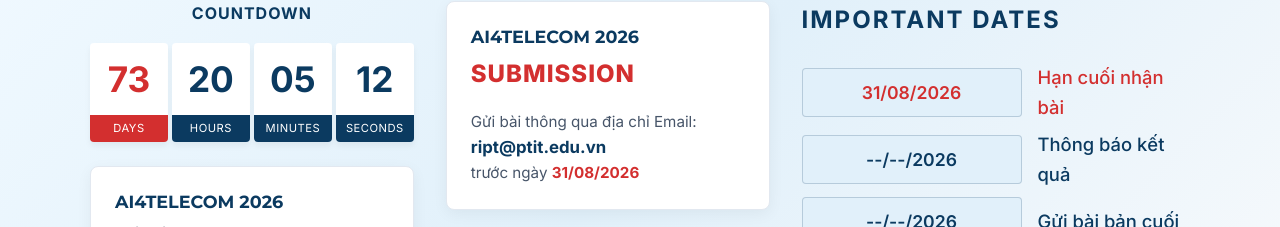
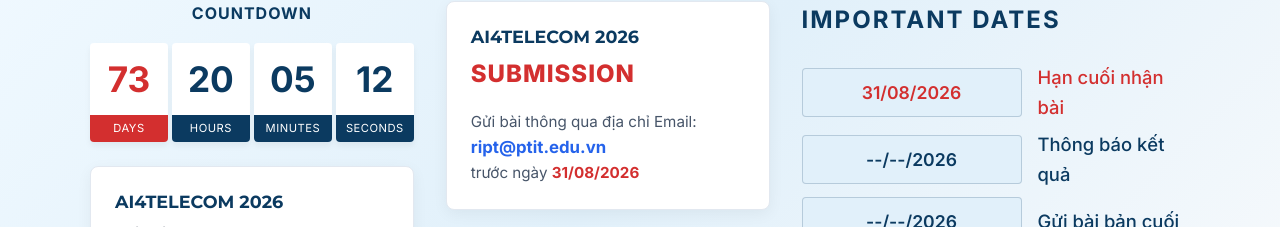
Before and after one commit to VuTienDatz/LandingPage, a Next.js app: page / in a window 1280 px wide. Shown: the part 864-1091 px from the top of the page. Built offline with nearby package versions, Linux system fonts and the light colour scheme.

Commit message:
Fix gmail

```diff
--- a/src/components/ContentSection.tsx
+++ b/src/components/ContentSection.tsx
@@ -110,7 +110,7 @@
             </div>
             <div style={{fontSize: '0.9rem', width: '100%', color: '#000', textAlign: 'center', lineHeight: '1.6'}}>
               <p><strong>TS. Nguyễn Huy Trung</strong></p>
-              <p>Email: <a href="mailto:trungnh@ptit.edu.vn" style={{color: 'var(--ptit-red)'}}>trungnh@ptit.edu.vn</a></p>
+              <p>Email: <a href="https://mail.google.com/mail/?view=cm&fs=1&to=trungnh@ptit.edu.vn" target="_blank" rel="noopener noreferrer" style={{color: '#2563eb', textDecoration: 'none'}}>trungnh@ptit.edu.vn</a></p>
             </div>
           </div>
 
--- a/src/components/FooterSection.tsx
+++ b/src/components/FooterSection.tsx
@@ -16,7 +16,7 @@
           <p className={styles.footerText}><strong>Trụ sở chính:</strong> <a href="https://maps.google.com/?q=122+đường+Hoàng+Quốc+Việt+Nghĩa+Tân+Cầu+Giấy+Hà+Nội" target="_blank" rel="noopener noreferrer" className={styles.footerLink}>122 đường Hoàng Quốc Việt – phường Nghĩa Tân – quận Cầu Giấy – TP. Hà Nội</a></p>
           <p className={styles.footerText}><strong>Cơ sở II:</strong> <a href="https://maps.google.com/?q=Số+271/10+An+Dương+Vương+Phường+3+Quận+5+Thành+phố+Hồ+Chí+Minh" target="_blank" rel="noopener noreferrer" className={styles.footerLink}>Số 271/10, An Dương Vương – Phường 3 – Quận 5 – Thành phố Hồ Chí Minh.</a></p>
           <p className={styles.footerText}><strong>Điện thoại:</strong> <a href="tel:02437561261" className={styles.footerLink}>02437561261</a></p>
-          <p className={styles.footerText}><strong>Gmail:</strong> <a href="mailto:contact@ript.com" className={styles.footerLink}>contact@ript.com</a></p>
+          <p className={styles.footerText}><strong>Gmail:</strong> <a href="https://mail.google.com/mail/?view=cm&fs=1&to=contact@ript.com" target="_blank" rel="noopener noreferrer" className={styles.footerLink}>contact@ript.com</a></p>
         </div>
       </div>
       <div className={styles.footerCopyright}>
--- a/src/components/InfoSection.tsx
+++ b/src/components/InfoSection.tsx
@@ -92,7 +92,7 @@
             <p className={styles.cardHeader}>SUBMISSION</p>
             <p className={styles.cardText}>
               Gửi bài thông qua địa chỉ Email:<br/>
-              <strong>ript@ptit.edu.vn</strong><br/>
+              <strong><a href="https://mail.google.com/mail/?view=cm&fs=1&to=ript@ptit.edu.vn" target="_blank" rel="noopener noreferrer" style={{color: '#2563eb', textDecoration: 'none'}}>ript@ptit.edu.vn</a></strong><br/>
               trước ngày <span className={styles.highlight}>31/08/2026</span>
             </p>
           </div>
```
